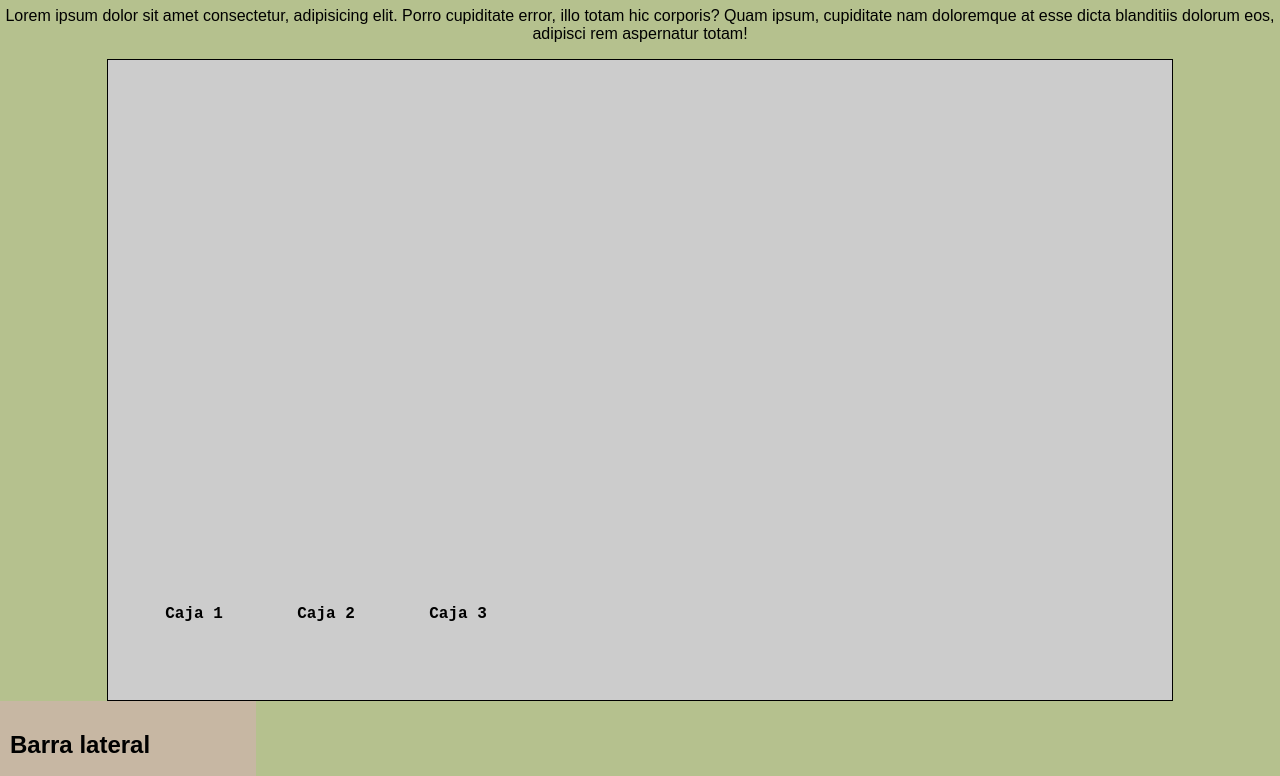
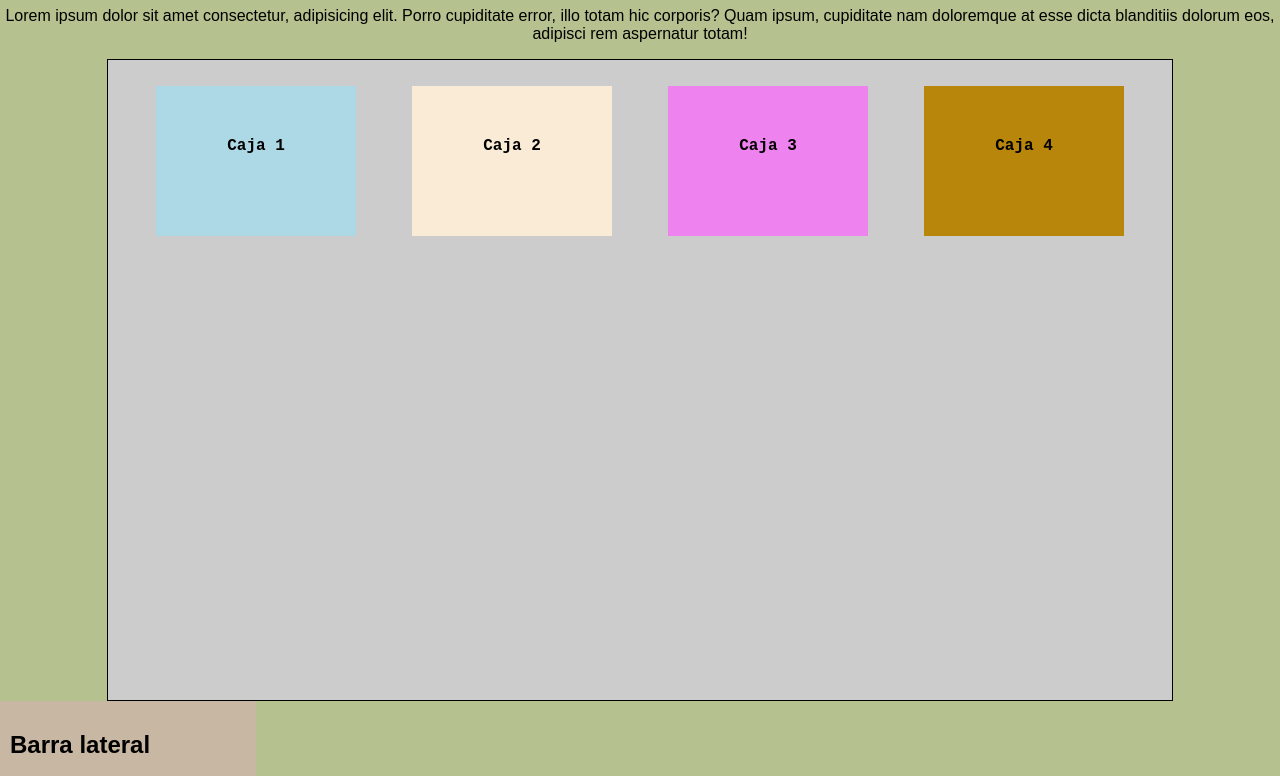
Before and after one commit to tomga1/EcommercePWI, a plain HTML site: page index.html in a window 1280 px wide. Shown: the part 344-1120 px from the top of the page. Drawn offline with Linux system fonts and the light colour scheme.

Commit message:
commit 1806 casa

```diff
--- a/index.css
+++ b/index.css
@@ -45,15 +45,31 @@ border: 1px solid;
 }
 .caja{
     border: 1px solid #ccc;
-    width: 120px;
-    height: 120px;
+    background-color: white;
+    color: black;
+    width: 200px;
+    height: 150px;
     color: black;
     font-family: 'Courier New', Courier, monospace;
     font-weight: bold;
     line-height: 120px;
     text-align: center;
     margin: 5px;
-    float: left;
+
+}
+
+.c1{
+    background: lightblue;
+
+}
+.c2{
+    background: antiquewhite;
+}
+.c3{
+    background: violet;
+}
+.c4{
+    background: darkgoldenrod;
 }
 
 .flex-container{
@@ -62,8 +78,9 @@ border: 1px solid;
     padding: 20px;
     display: flex;
     flex-flow: row wrap;
-    justify-content: flex-start;
-    align-content: flex-end;
+    justify-content: space-around;
+    align-content: flex-start;
+    align-items: flex-start;
     width: 80%;
     height: 600px;
     margin: 0 auto;
--- a/index.html
+++ b/index.html
@@ -25,22 +25,28 @@
     </div>
 
     <div id="titulo">
-        <h1> Primer Ecommerce </h1>
+        <h1> Mi primer Ecommerce </h1>
         <p>
             Lorem ipsum dolor sit amet consectetur, adipisicing elit. Porro cupiditate error, illo totam hic corporis? Quam ipsum, cupiditate nam doloremque at esse dicta blanditiis dolorum eos, adipisci rem aspernatur totam!
         </p>
     </div>
 
+    <div id="datos"></div>
+
     <section class="flex-container">
-        <div class="caja">
+        <div class="caja c1">
             Caja 1
         </div>
-        <div class="caja">
+        <div class="caja c2">
             Caja 2
         </div>
-        <div class="caja">
+        <div class="caja c3">
             Caja 3
         </div>
+        <div class="caja c4">
+            Caja 4
+        </div>
+
     </section>
 
     <aside>
@@ -60,6 +66,6 @@
         </h3>
         <p> Todos los derechos reservados</p>
     </footer>
-
+    <script src="index.js"></script>
 </body>
 </html>
--- a/index.js
+++ b/index.js
@@ -0,0 +1,24 @@
+alert("Hola soy Tomas Garcia");
+
+let nombre = "Tomas";
+let apellido = "Garcia";
+let nombre_completo = nombre + " " + apellido;
+
+const altura = 100 ;
+
+console.log(nombre_completo)
+
+let datos = document.querySelector("#datos");
+datos.innerHTML = `
+    <h1>Hola soy ${nombre_completo}</h1>
+    <h1>Mido: ${altura}</h1>
+`;
+
+if(altura >=185){
+    datos.innerHTML += "<h1> Eres una persona alta</h1>";
+}
+else{
+    datos.innerHTML += "<h1> NO Eres una persona alta</h1>";
+}
+
+for(let year= 2000 ; year <= 2023 ; year ++)
```
